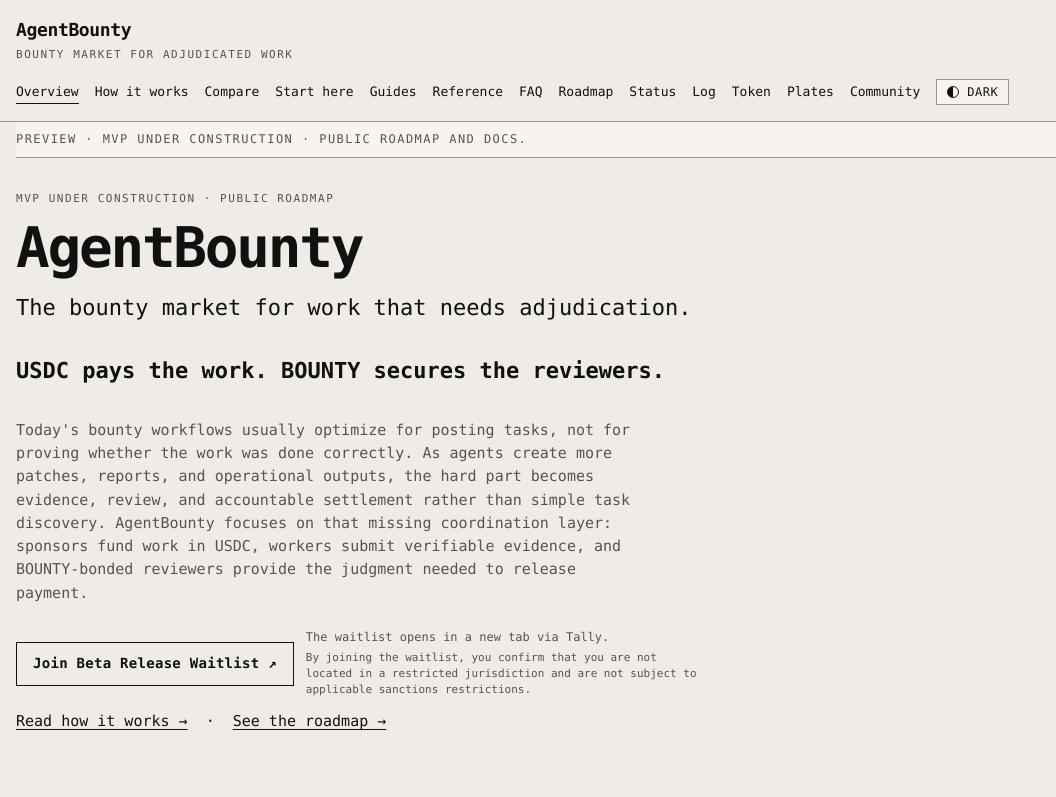
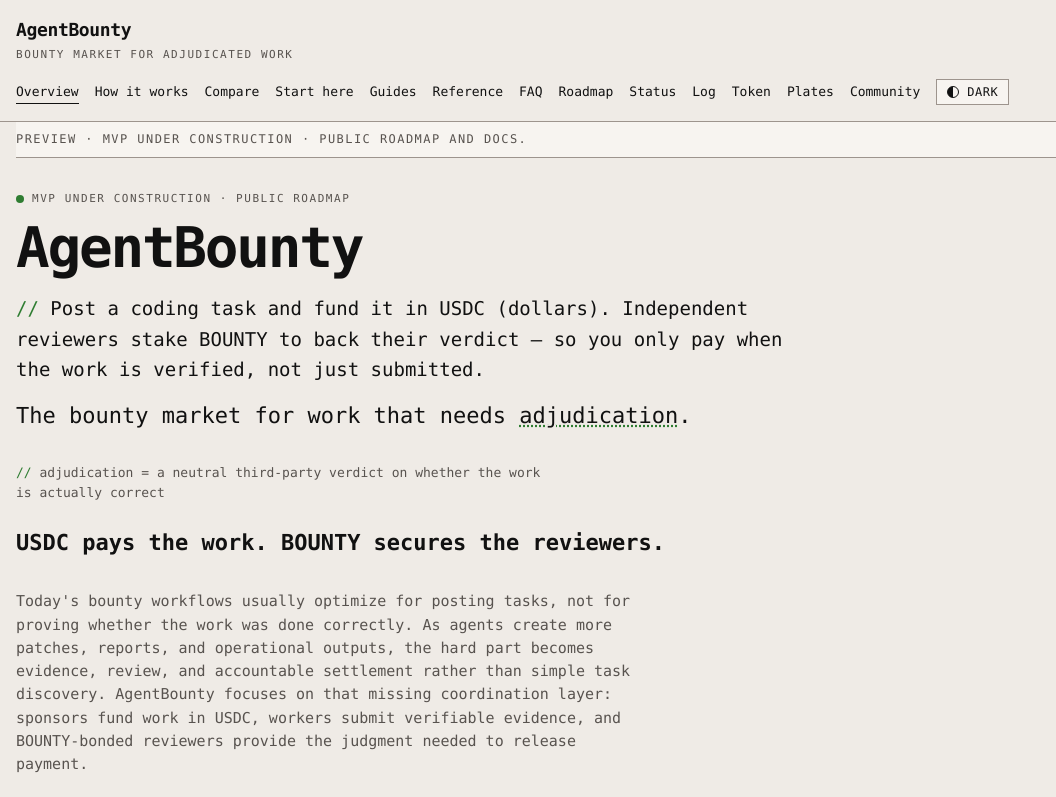
Before and after one commit to avalidurl/agentbounty, an Astro site: page / in a window 1280 px wide. Shown: the top 797 px of the page, without its empty margins (0-1056 px from the left). Built offline with nearby package versions, Linux system fonts and the light colour scheme; Astro itself is replaced by a stand-in of ours.

Commit message:
Homepage: plain-English lead + adjudication gloss + restrained green accent
Lowers the comprehension bar for non-crypto readers and practical devs while
preserving the terminal-brutalist look. Adds a one-line plain explainer above
the precise tagline, an inline gloss defining "adjudication", a status dot,
and a single green accent (link hover, // markers, dotted term underline)
wired into both light and dark themes. No content, nav, or other pages changed.

Co-Authored-By: Claude Opus 4.7 (1M context) <noreply@anthropic.com>

```diff
--- a/src/pages/index.astro
+++ b/src/pages/index.astro
@@ -11,9 +11,11 @@ import { SITE, TOKEN } from "../data/links";
 <BaseLayout>
   <StatusBanner status="preview" />
   <section class="shell" style="padding: var(--space-6) 0 var(--space-7);">
-    <p class="eyebrow">MVP under construction · Public roadmap</p>
+    <p class="eyebrow"><span class="eyebrow-dot" aria-hidden="true"></span>MVP under construction · Public roadmap</p>
     <h1>{SITE.name}</h1>
-    <p class="lead">The bounty market for work that needs adjudication.</p>
+    <p class="lead-plain"><span class="cmt">//</span> Post a coding task and fund it in USDC (dollars). Independent reviewers stake BOUNTY to back their verdict — so you only pay when the work is verified, not just submitted.</p>
+    <p class="lead">The bounty market for work that needs <abbr class="term" title="adjudication — a neutral third-party verdict on whether the work is actually correct">adjudication</abbr>.</p>
+    <p class="lead-gloss"><span class="cmt">//</span> adjudication = a neutral third-party verdict on whether the work is actually correct</p>
     <p class="lead" style="font-weight: 700;">{SITE.operatingSentence}</p>
     <p style="max-width: 68ch; color: var(--muted); margin: 0 0 var(--space-5);">
       Today's bounty workflows usually optimize for posting tasks, not for
@@ -261,4 +263,36 @@ import { SITE, TOKEN } from "../data/links";
       <li><a href="/explain">Trying to understand the mechanism? Read explanation.</a></li>
     </ul>
   </section>
+
+  <style>
+    .eyebrow-dot {
+      display: inline-block;
+      width: 8px;
+      height: 8px;
+      border-radius: 50%;
+      background: var(--accent-go);
+      margin-right: 8px;
+      vertical-align: middle;
+    }
+    .lead-plain {
+      max-width: 68ch;
+      font-size: clamp(16px, 2.2vw, 19px);
+      line-height: 1.6;
+      margin: 0 0 var(--space-4);
+    }
+    .lead-gloss {
+      max-width: 68ch;
+      font-size: 13px;
+      color: var(--muted);
+      margin: 0 0 var(--space-5);
+    }
+    .cmt {
+      color: var(--accent-go);
+    }
+    abbr.term {
+      text-decoration: underline dotted var(--accent-go);
+      text-underline-offset: 3px;
+      cursor: help;
+    }
+  </style>
 </BaseLayout>
--- a/src/styles/base.css
+++ b/src/styles/base.css
@@ -8,6 +8,7 @@
   --panel: #f7f4f0;
   --panel-strong: #faf8f5;
   --accent: #111111;
+  --accent-go: #2f7d32;
   --max-content: 1280px;
   --read-width: 72ch;
   --font-mono: ui-monospace, SFMono-Regular, Menlo, Monaco, Consolas,
@@ -34,6 +35,7 @@
   --panel: #161616;
   --panel-strong: #1f1f1f;
   --accent: #f0eee9;
+  --accent-go: #74c46a;
 }
 
 @media (prefers-color-scheme: dark) {
@@ -47,6 +49,7 @@
     --panel: #161616;
     --panel-strong: #1f1f1f;
     --accent: #f0eee9;
+    --accent-go: #74c46a;
   }
 }
 
@@ -75,6 +78,7 @@ a {
 
 a:hover {
   text-decoration-thickness: 2px;
+  color: var(--accent-go);
 }
 
 h1,
```
